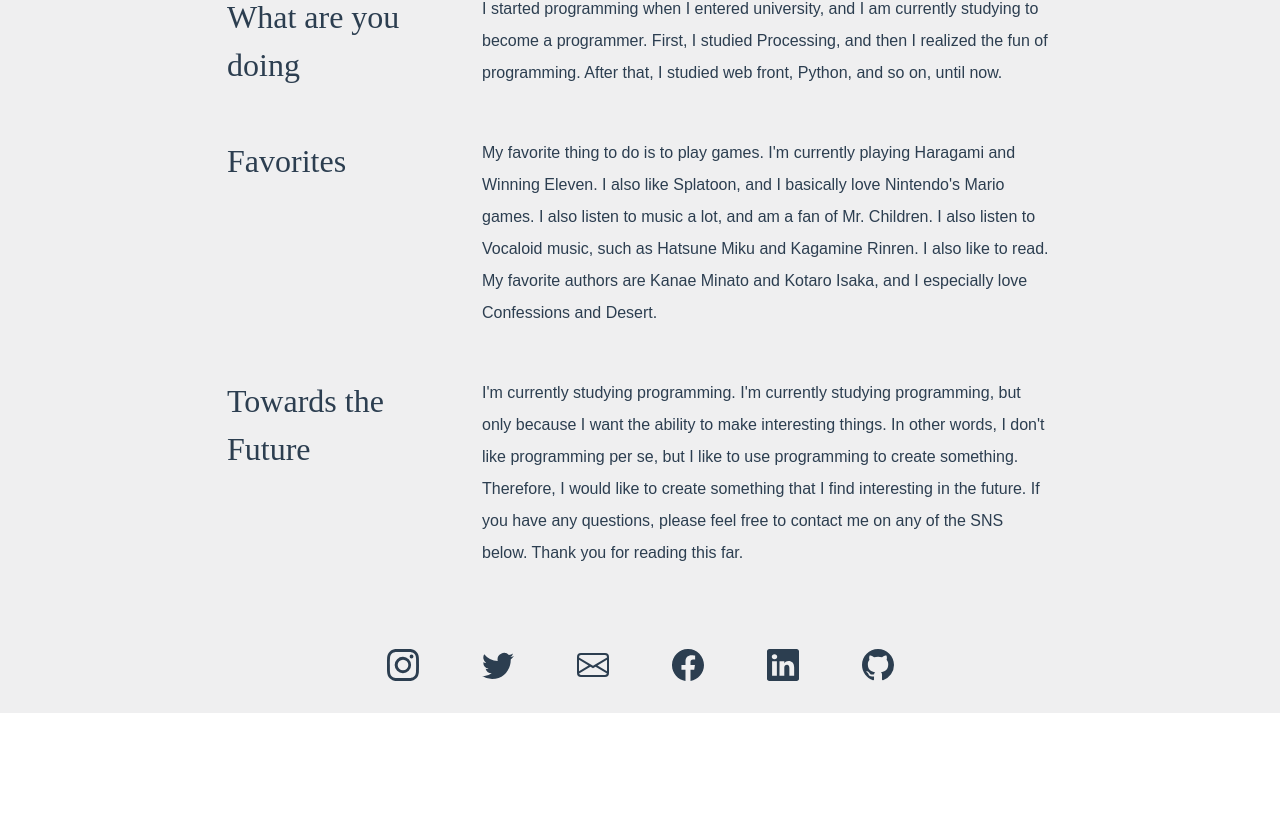
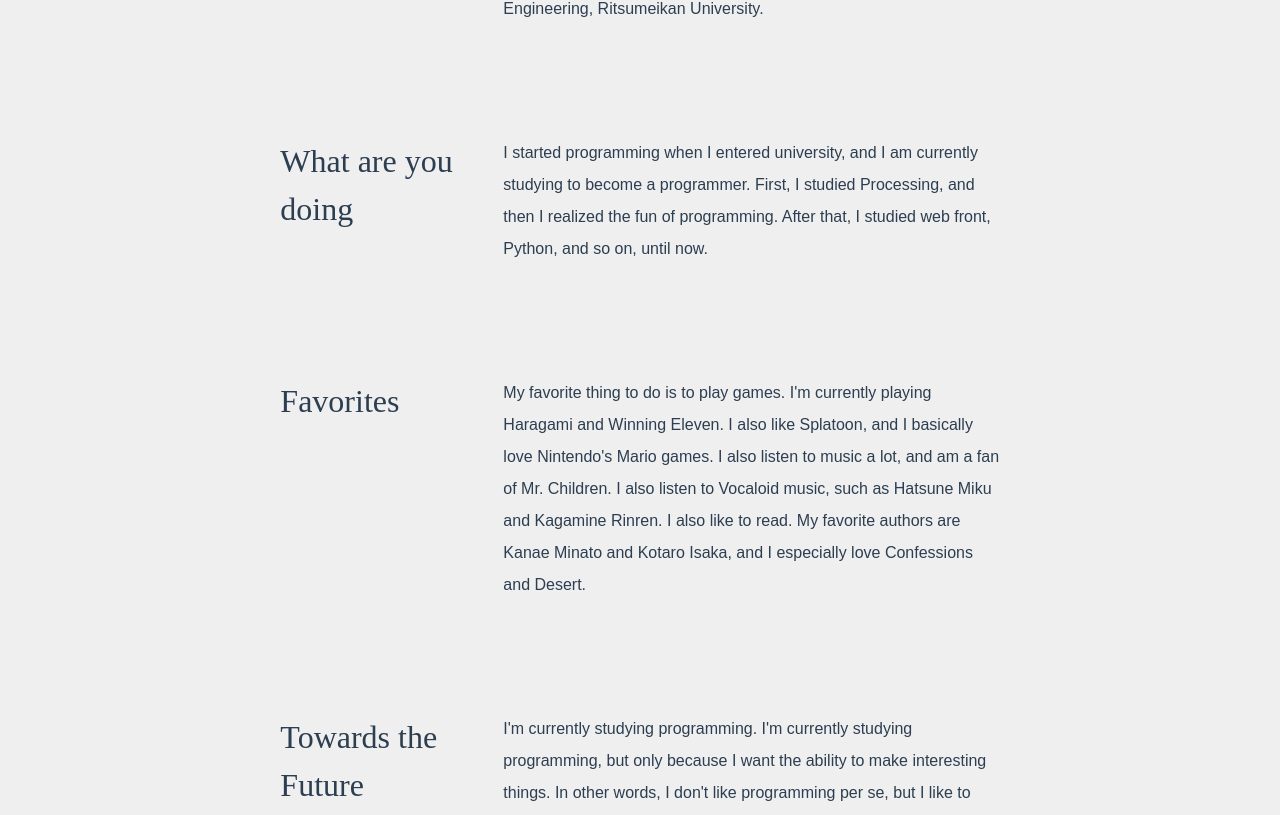
Before and after one commit to Shunkicreate/portfolio, a Vue app: page /history in a window 1280 px wide. Shown: the part 585-1400 px from the top of the page. Before the commit the page ends 1298 px from the top, so only its background shows below. Built offline with nearby package versions, Linux system fonts and the light colour scheme.

Commit message:
sleeping

```diff
--- a/src/components/Footer.vue
+++ b/src/components/Footer.vue
@@ -1,5 +1,5 @@
 <template>
-  <div class="footer">
+  <div class="footer" style="border-top: solid 2px #dddddd;">
     <div class="container">
       <div class="row justify-content-center gy-3 sns-icon">
         <div class="col-md-1 col-4">
--- a/src/components/Introduction.vue
+++ b/src/components/Introduction.vue
@@ -17,7 +17,7 @@
             <div class="col-md-12 text-start">
               <div class="row justify-content-evenly text-start">
                 <div class="col-md-2 col-auto text">
-                  <a target="__blank" href="https://t.co/dNOr2MoAXa?amp=1"
+                  <a target="__blank" href="https://mario-by-processing.netlify.app/"
                     ><button type="button" class="btn btn-outline-secondary">
                       website
                     </button></a
@@ -37,7 +37,7 @@
             <div class="col-12"><h4>My Works</h4></div>
             <div class="col-md-12">
               <ul>
-                <li>美女図鑑<a href="https://shunkicreate.github.io/beautiful_girl/" target="__blank"><button type="button" class="btn btn-outline-secondary">https://shunkicreate.github.io/beautiful_girl/</button></a></li>
+                <li>美女図鑑<a href="https://beautiful-girl-ronaldico.netlify.app/" target="__blank"><button type="button" class="btn btn-outline-secondary">https://beautiful-girl-ronaldico.netlify.app/</button></a></li>
                 <li>晩飯</li>
               </ul>
             </div>
--- a/src/views/History.vue
+++ b/src/views/History.vue
@@ -3,10 +3,7 @@
     <a id="top"></a>
     <h1 class="title" style="font-size: 6ex;">History</h1>
     <div class="container">
-      <div class="row text-center justify-content-center history_row">
-        <div class="col-12"></div>
 
-      </div>
       <div class="row text-start justify-content-center history_row">
         <div class="col-lg-3 col-12 title">Hometown</div>
         <div class="col-lg-7 col-11 text-break text">
@@ -49,7 +46,7 @@
 <style lang="scss">
 
 .history_row {
-  margin: 3em;
+  margin: 7em;
 }
 
 .title {
```
Also changed, not shown: src/App.vue (+0 -7 lines).
